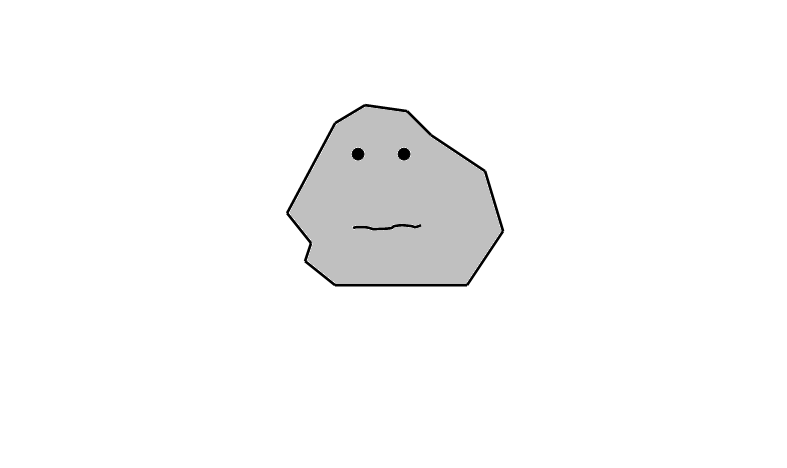
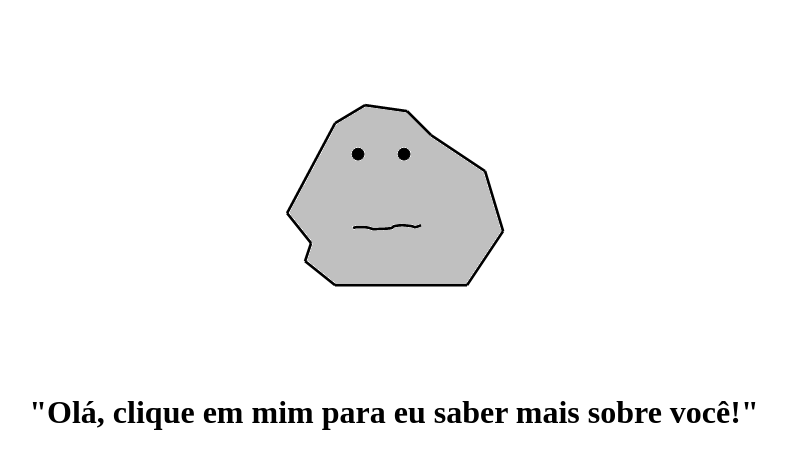
Before and after one commit to FeDevCarvalho/I_Rock, a plain HTML site: page docs/index.html in a window 1280 px wide. Shown: the whole page, without its empty margins (246-1033 px from the left). Drawn offline with Linux system fonts and the light colour scheme.

Commit message:
Finishing projetc

```diff
--- a/docs/index.html
+++ b/docs/index.html
@@ -13,6 +13,7 @@
     <div id="normalRock">
         <img id="Rocky" src="../images/rock.png" alt="just a normal rock" onclick="clicou()"/>
     </div>
+    <h1 id="saudacao">"Olá, clique em mim para eu saber mais sobre você!"</h1>
     <script src="script.js"></script>
 </body>
 
--- a/docs/script.js
+++ b/docs/script.js
@@ -3,9 +3,10 @@ function carregou() {
 };
 
 function clicou() {
-    document.getElementById("Rocky").src="../images/rock_happy.png";
     let userName = prompt("Qual o seu nome, mestre ?");
     if (userName) {
         alert("Prazer em te conhecer mestre " + userName + " !");
+        document.getElementById("Rocky").src="../images/rock_happy.png";
+        document.getElementById("saudacao").innerText="Obrigado, mestre " + userName + " !";
     }
 };
--- a/docs/style.css
+++ b/docs/style.css
@@ -1,4 +1,4 @@
-#normalRock {
+#normalRock, h1 {
     margin-top: 100px;
     text-align: center;
 }
```
